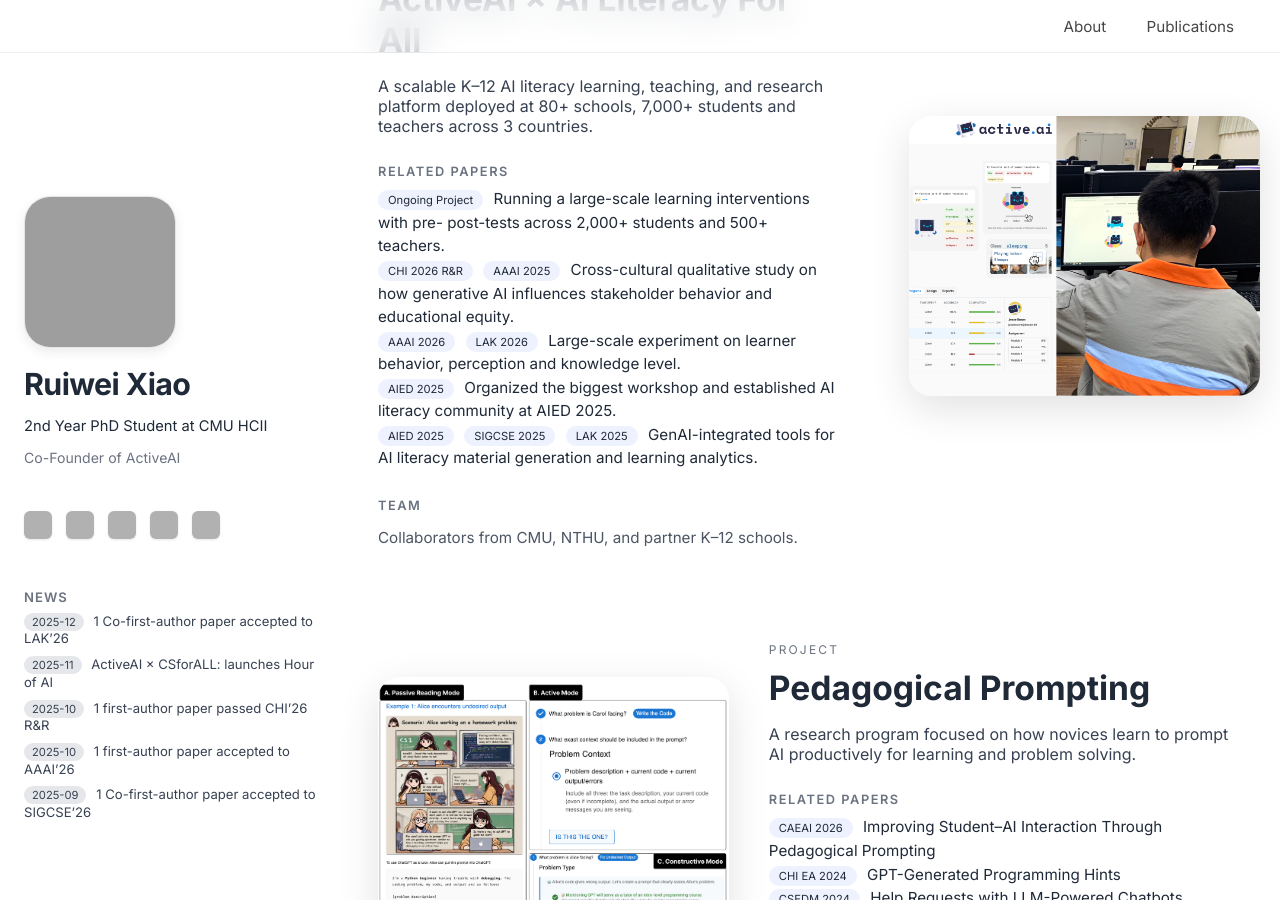
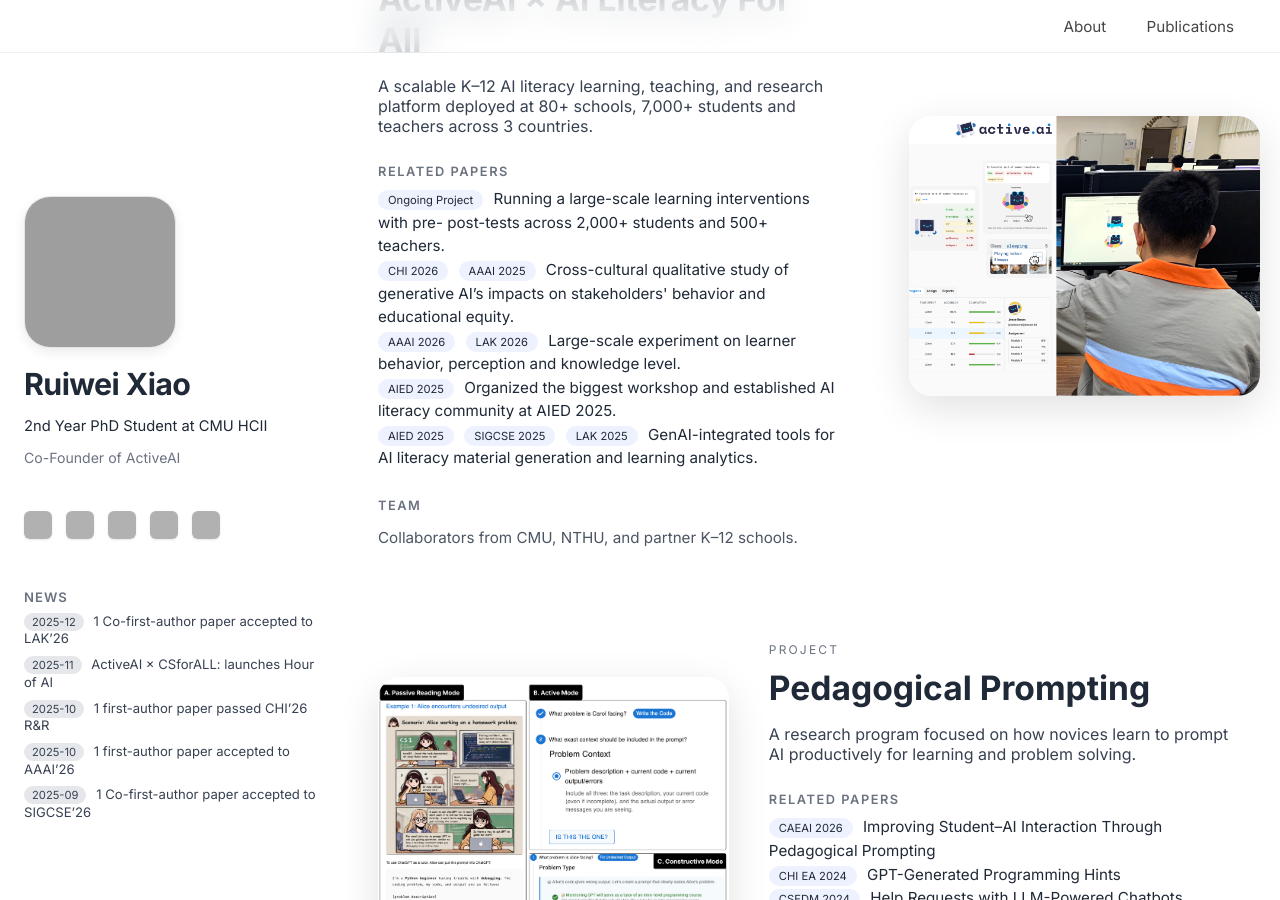
Before and after one commit to ruiwei-xiao/ruiwei-xiao.github.io, a Jekyll site: the page built from index.md, in a window 1280 px wide and 900 px high, scrolled down 394 px. Built offline with Jekyll 4.4.1, drawn with Linux system fonts in a browser that asks for light colours; grey boxes are pictures that could not be loaded.

Commit message:
Update index.md

```diff
--- a/index.md
+++ b/index.md
@@ -34,7 +34,7 @@
     <div class="related-papers">
       <span class="paper-pill">Ongoing Project</span> Running a large-scale learning interventions with pre- post-tests across 2,000+ students and 500+ teachers.
       <br>
-      <span class="paper-pill">CHI 2026 R&R</span> <span class="paper-pill">AAAI 2025</span> Cross-cultural qualitative study on how generative AI influences stakeholder behavior and educational equity.
+      <span class="paper-pill">CHI 2026</span> <span class="paper-pill">AAAI 2025</span> Cross-cultural qualitative study of generative AI’s impacts on stakeholders' behavior and educational equity.
       <br>
       <span class="paper-pill">AAAI 2026</span> <span class="paper-pill">LAK 2026</span> Large-scale experiment on learner behavior, perception and knowledge level.
       <br>
```
